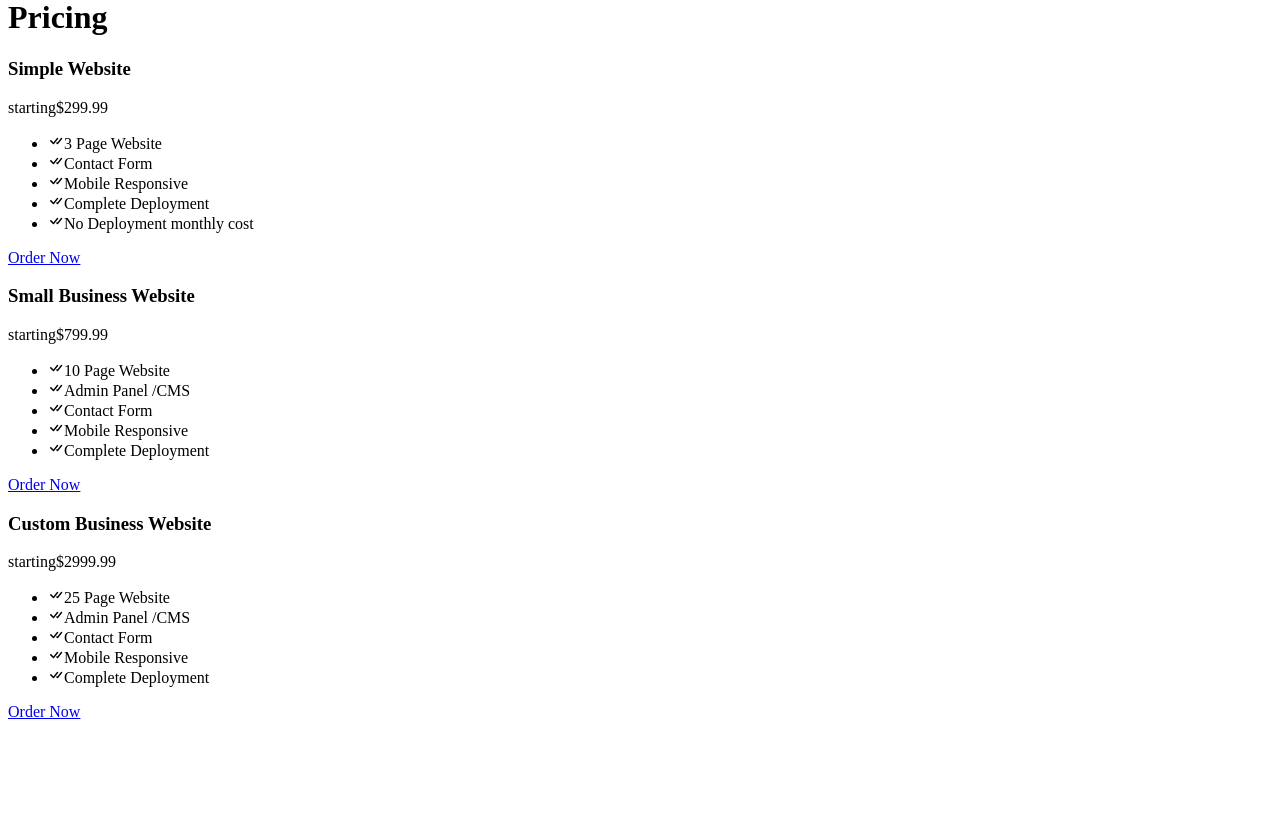
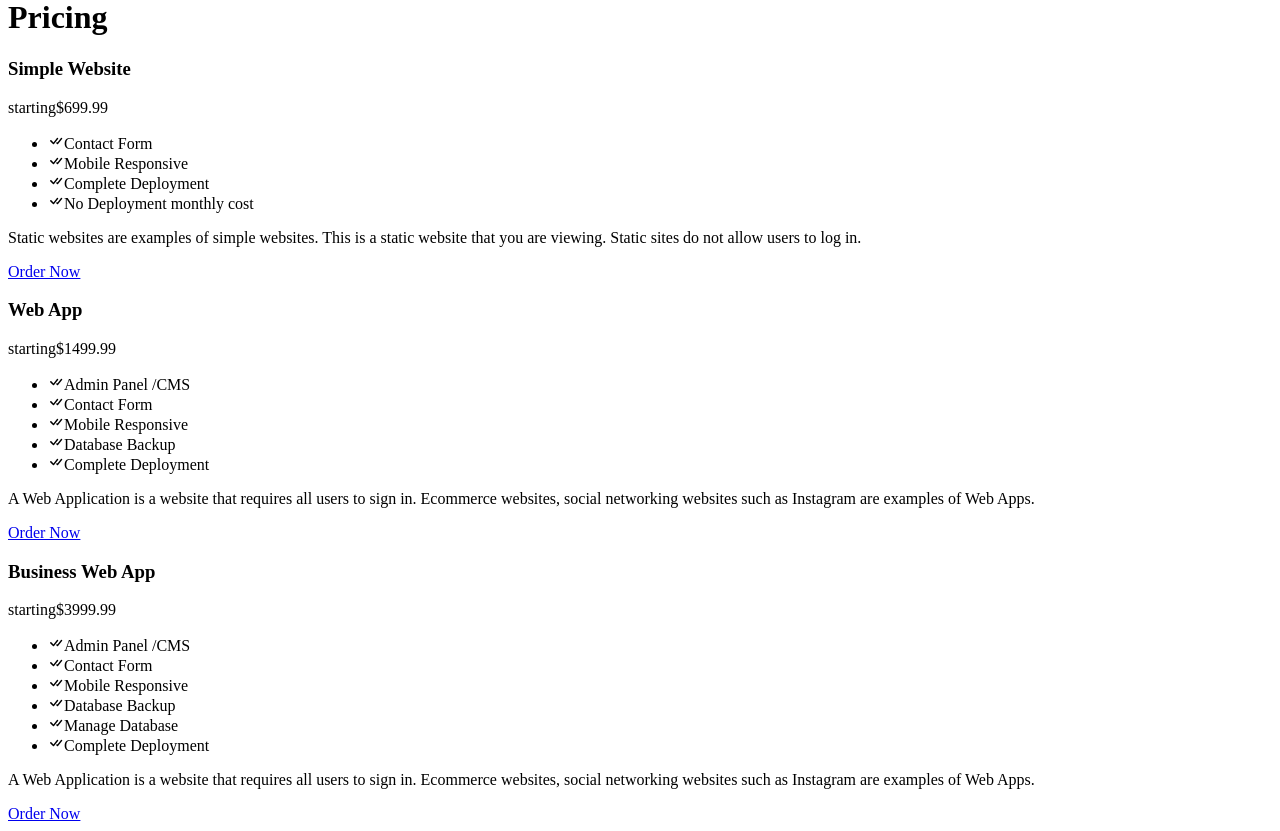
Before and after one commit to mata0050/xdesign-nextjs, a Next.js app: page / in a window 1280 px wide. Shown: the part 3000-3831 px from the top of the page. Before the commit the page ends 3729 px from the top, so only its background shows below. Built offline with nearby package versions, Linux system fonts and the light colour scheme.

Commit message:
Pricing updated

```diff
--- a/components/Pricing.tsx
+++ b/components/Pricing.tsx
@@ -5,9 +5,10 @@ const priceList = [
   {
     id: 1,
     title: 'Simple Website',
-    price: '$299.99',
+    price: '$699.99',
+    description:
+      'Static websites are examples of simple websites. This is a static website that you are viewing. Static sites do not allow users to log in.',
     included: [
-      '3 Page Website',
       'Contact Form',
       'Mobile Responsive',
       'Complete Deployment',
@@ -16,25 +17,31 @@ const priceList = [
   },
   {
     id: 2,
-    title: 'Small Business Website',
-    price: '$799.99',
+    title: 'Web App',
+    price: '$1499.99',
+    description:
+      'A Web Application is a website that requires all users to sign in. Ecommerce websites, social networking websites such as Instagram are examples of Web Apps.',
     included: [
-      '10 Page Website',
       'Admin Panel /CMS',
       'Contact Form',
       'Mobile Responsive',
+      'Database Backup',
       'Complete Deployment',
     ],
   },
   {
     id: 3,
-    title: 'Custom Business Website',
-    price: '$2999.99',
+    title: 'Business Web App',
+    price: '$3999.99',
+    description:
+      'A Web Application is a website that requires all users to sign in. Ecommerce websites, social networking websites such as Instagram are examples of Web Apps.',
+
     included: [
-      '25 Page Website',
       'Admin Panel /CMS',
       'Contact Form',
       'Mobile Responsive',
+      'Database Backup',
+      'Manage Database',
       'Complete Deployment',
     ],
   },
@@ -53,6 +60,8 @@ export default function Pricing({}) {
               {price.price}
             </span>
 
+
+
             <ul className='my-6 sm:mt-10 md:w-full w-64 mx-auto '>
               {price.included.map((includes) => (
                 <li className='flex flex-row ' key={includes}>
@@ -61,6 +70,7 @@ export default function Pricing({}) {
                 </li>
               ))}
             </ul>
+              <p className='mt-6 text-sm'>{price.description}</p>
 
             <Link href='/contact-us'>
               <a className='bg-lightGrey py-2 px-4 mt-12 rounded-full w-36 uppercase mx-auto block hover:bg-black hover:text-white'>
--- a/pages/_document.tsx
+++ b/pages/_document.tsx
@@ -41,7 +41,7 @@ class MyDocument extends Document {
           <link rel='mask-icon' href='/safari-pinned-tab.svg' color='#5bbad5' />
           <meta name='msapplication-TileColor' content='#da532c' />
           <meta name='theme-color' content='#ffffff' />
-          <title>XDesgin - Web Development</title>
+
           <meta
             content='XDesign is passionate about creating websites and user interfaces (UI Design). We use all our knowledge to help our clients build their brands through interactivity.'
             name='description'
--- a/pages/index.tsx
+++ b/pages/index.tsx
@@ -9,6 +9,10 @@ import Pricing from '../components/Pricing';
 
 function Home({}) {
   return (
+    <>
+      <Head>
+        <title>XDesgin - Web Development</title>
+      </Head>
       <div>
         <Hero />
         <About />
@@ -16,6 +20,7 @@ function Home({}) {
         <Review />
         <Pricing />
       </div>
+    </>
   );
 }
 
```
Lines whose indentation alone changed are shown as unchanged.
